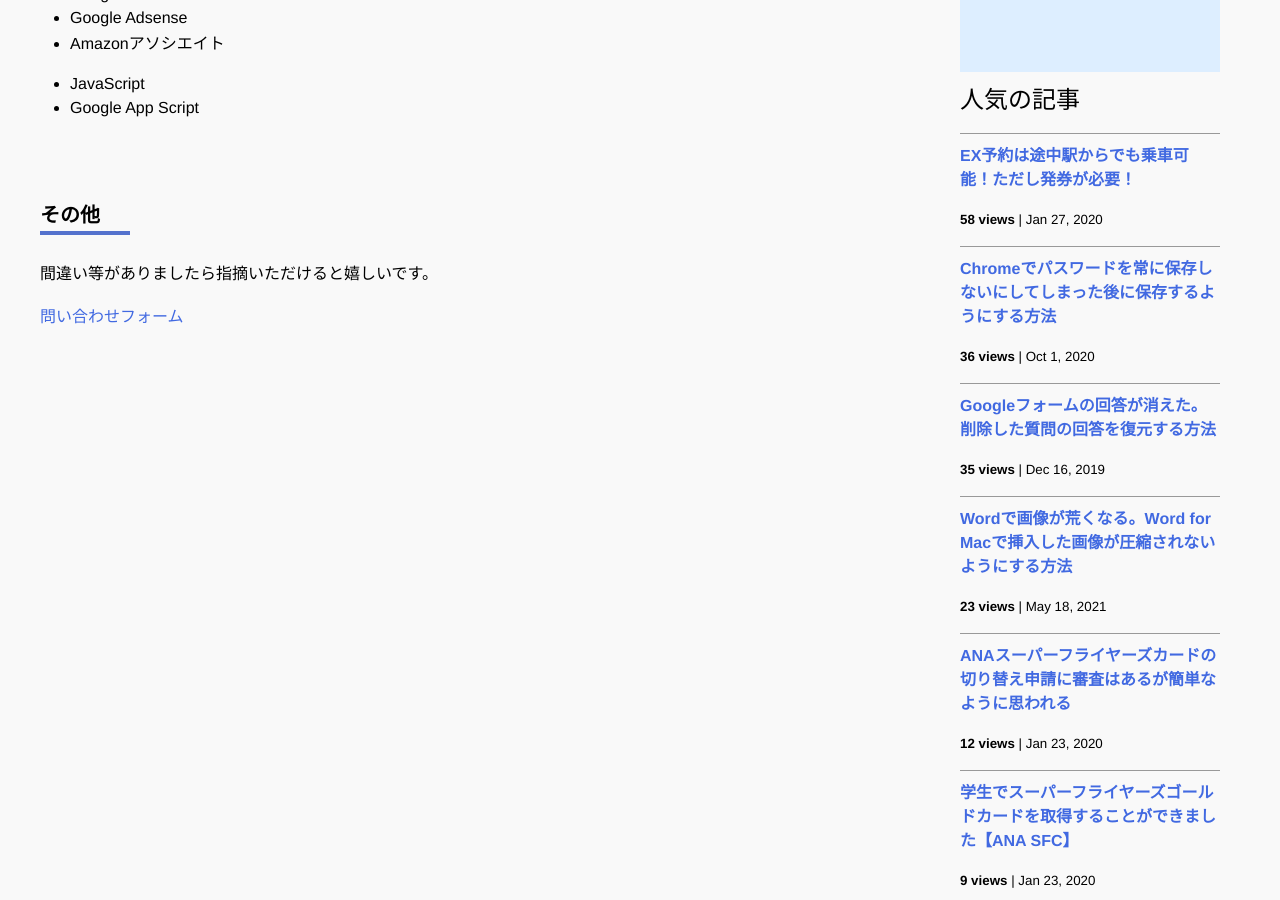
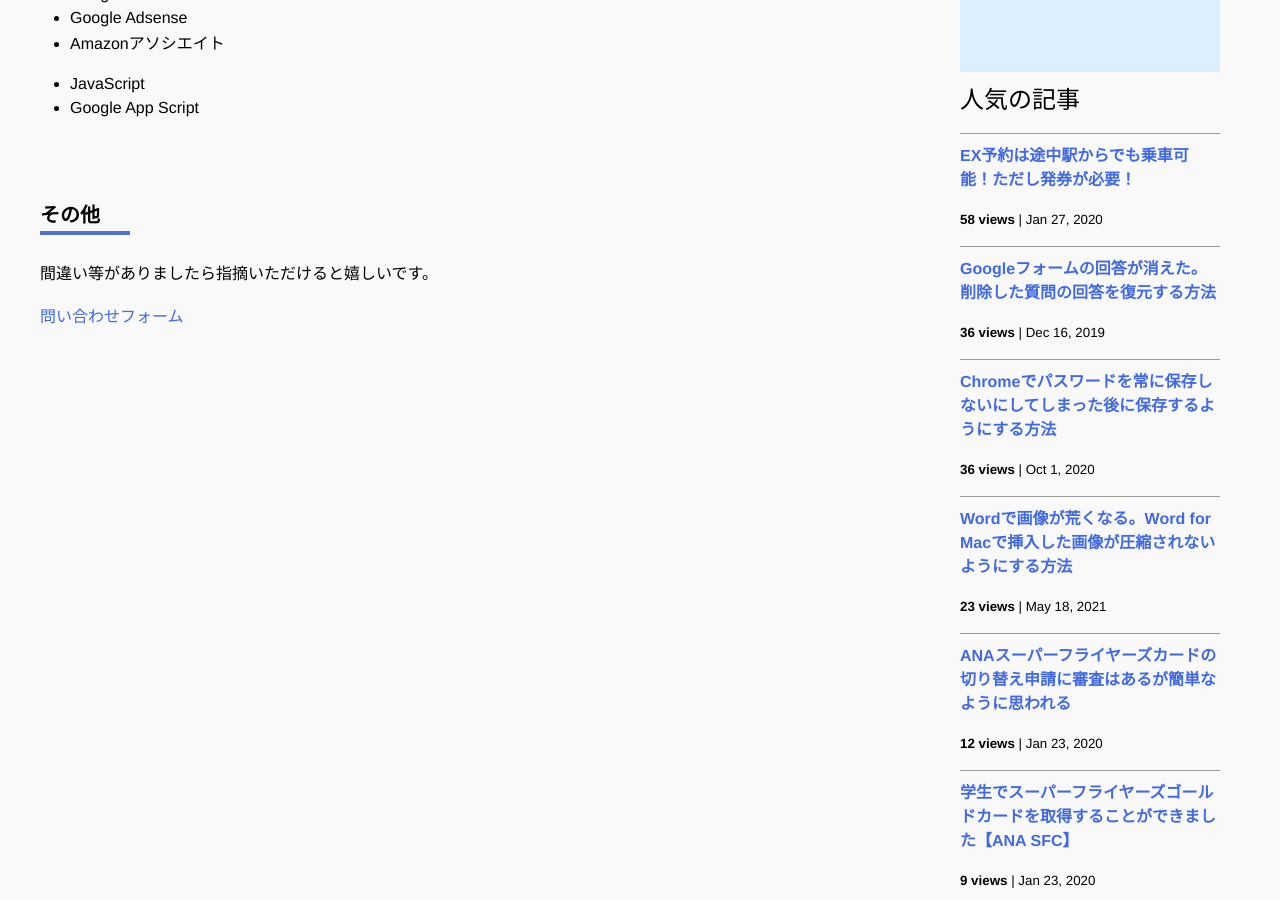
Before and after one commit to iwanaminami/shoyaiwaname, a Jekyll site: the page built from about.markdown, in a window 1280 px wide and 900 px high, scrolled down 741 px. Built offline with Jekyll 4.4.1, drawn with Linux system fonts in a browser that asks for light colours; nearby versions of some CDN libraries; comment, search, counter and statistics services are not loaded.

Commit message:
chore(ga): update _data/popularposts.yml 20260704-2252

```diff
--- a/_data/popularposts.yml
+++ b/_data/popularposts.yml
@@ -2,9 +2,9 @@ side:
   - view: 58
     url: "/2020/01/27/ex-rideontheway.html"
   - view: 36
+    url: "/2019/12/16/restore-googleform.html"
+  - view: 36
     url: "/2020/10/01/googlepassword.html"
-  - view: 35
-    url: "/2019/12/16/restore-googleform.html"
   - view: 23
     url: "/2021/05/18/image-compression-word.html"
   - view: 12
```
